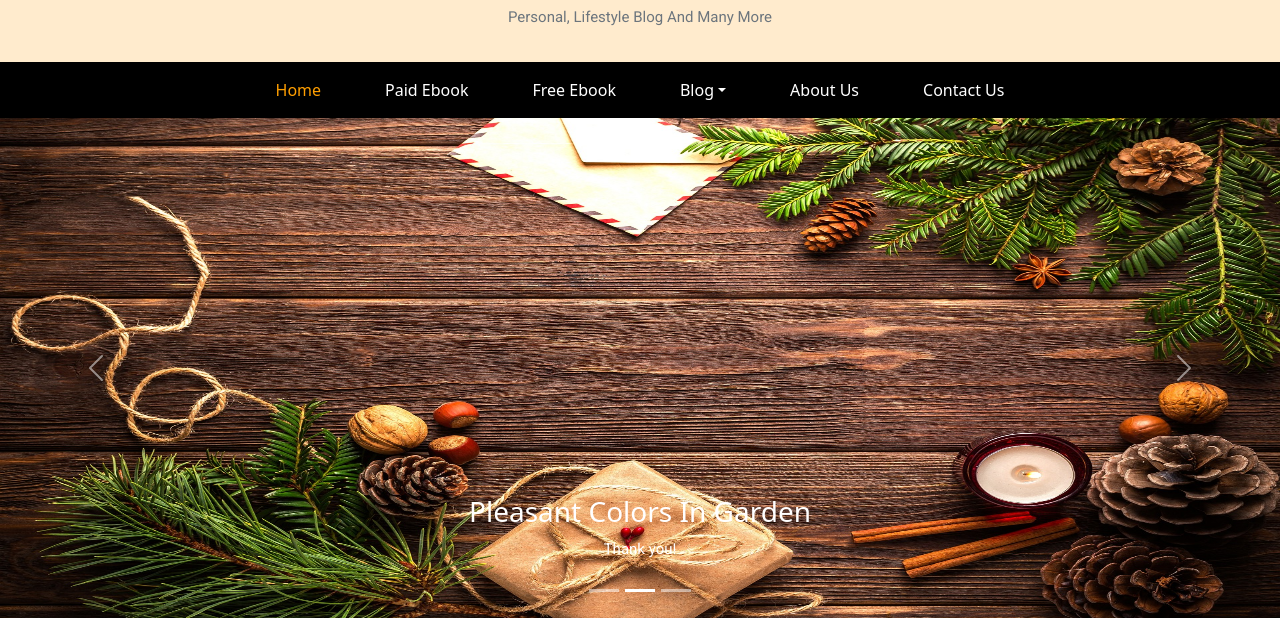
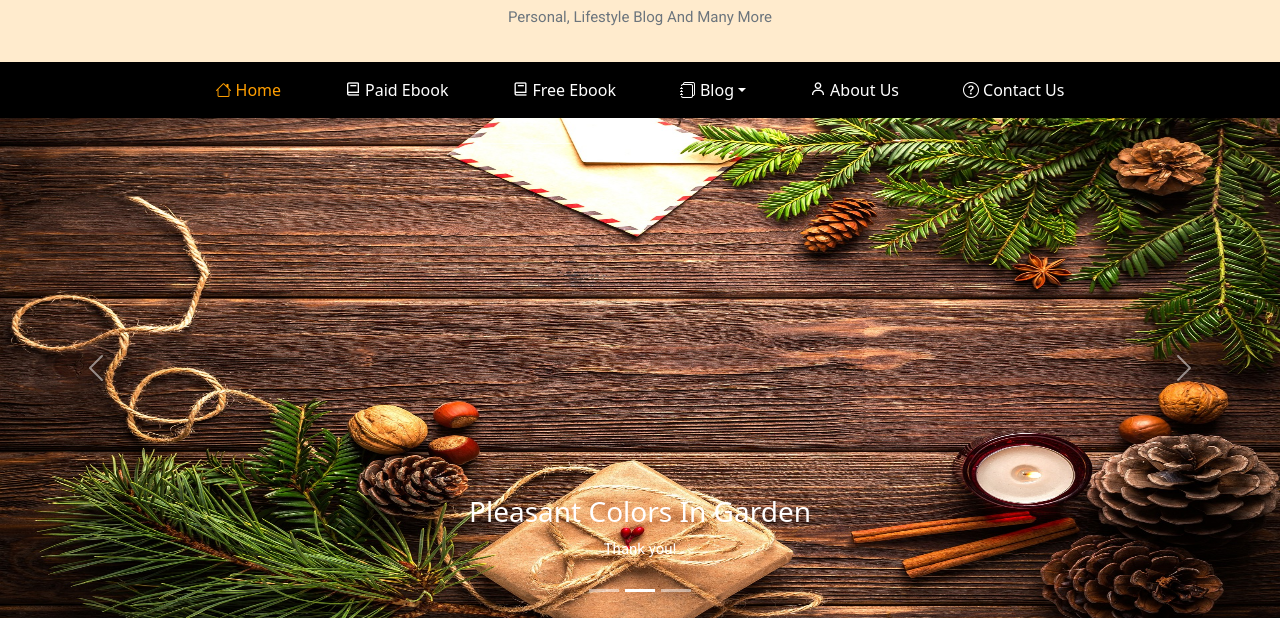
Before and after one commit to vishalnv21/Blog-Website, a plain HTML site: page Html/index.html in a window 1280 px wide. Shown: the part 86-717 px from the top of the page. Drawn offline with nearby package versions, Linux system fonts and the light colour scheme; a script that the page names is missing.

Commit message:
icons added

```diff
--- a/Html/index.html
+++ b/Html/index.html
@@ -27,6 +27,10 @@
         <!--Adding Boostrap Icons-->
         <link rel="stylesheet" href="https://cdn.jsdelivr.net/npm/bootstrap-icons@1.10.5/font/bootstrap-icons.css">
 
+        <!--Adiing Boxicon Icons-->
+        <script src="https://unpkg.com/boxicons@2.1.4/dist/boxicons.js"></script>
+        <link href='https://unpkg.com/boxicons@2.1.4/css/boxicons.min.css' rel='stylesheet'>
+
         <meta charset="utf-8">
         <meta name="viewport" content="width=device-width, initial-scale=1">
         <script src="../JS/index.js"></script>
@@ -53,16 +57,16 @@
             <div class="offcanvas-body justify-content-center">
                 <ul class="navbar-nav" id="my_ul">
                     <li class="nav-item mx-4">
-                      <a class="nav-link active nav-link-txt text-white" href="#">Home</a>
+                      <a class="nav-link active nav-link-txt text-white" href="#"><i class="bi bi-house me-1"></i>Home</a>
                     </li>
                     <li class="nav-item mx-4">
-                        <a class="nav-link nav-link-txt text-white" href="#">Paid Ebook</a>
+                        <a class="nav-link nav-link-txt text-white" href="#"><i class='bx bx-book me-1'></i>Paid Ebook</a>
                     </li>
                     <li class="nav-item mx-4">
-                        <a class="nav-link nav-link-txt text-white" href="#">Free Ebook</a>
+                        <a class="nav-link nav-link-txt text-white" href="#"><i class='bx bx-book me-1'></i>Free Ebook</a>
                     </li>
                     <li class="nav-item dropdown mx-4">
-                      <a class="nav-link dropdown-toggle nav-link-txt text-white" href="#" role="button" data-bs-toggle="dropdown">Blog</a>
+                      <a class="nav-link dropdown-toggle nav-link-txt text-white" href="#" role="button" data-bs-toggle="dropdown"><i class="bi bi-journals me-1"></i>Blog</a>
                       <ul class="dropdown-menu border-0 rounded-0 sub-link">
                         <li class="border-bottom"><a class="dropdown-item text-secondary" href="#">Lifestyle</a></li>
                         <li class="border-bottom"><a class="dropdown-item text-secondary" href="#">Health</a></li>
@@ -70,10 +74,10 @@
                       </ul>
                     </li>
                     <li class="nav-item mx-4">
-                        <a class="nav-link nav-link-txt text-white" href="#">About Us</a>
+                        <a class="nav-link nav-link-txt text-white" href="#"><i class='bx bx-user me-1'></i>About Us</a>
                     </li>
                     <li class="nav-item mx-4">
-                      <a class="nav-link nav-link-txt text-white" href="#">Contact Us</a>
+                      <a class="nav-link nav-link-txt text-white" href="#"><i class="bi bi-question-circle me-1"></i>Contact Us</a>
                     </li>
                 </ul>
             </div>
```
